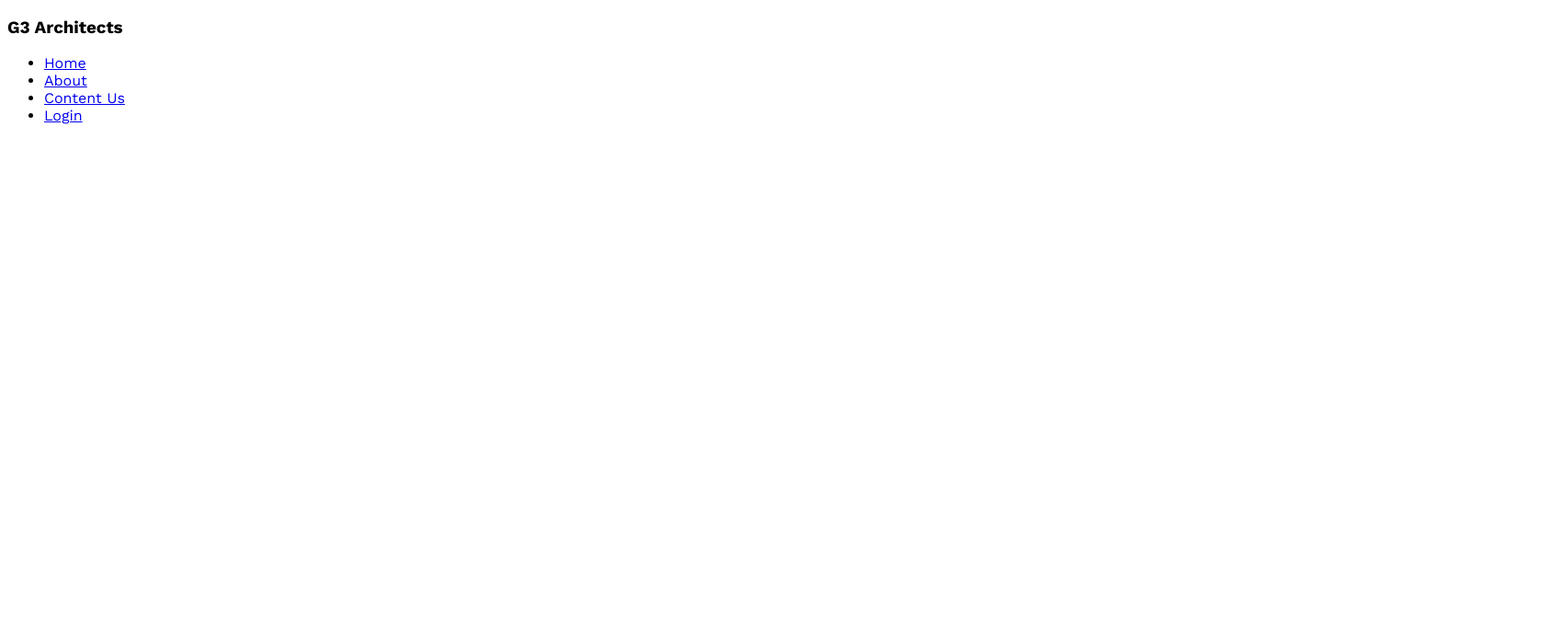
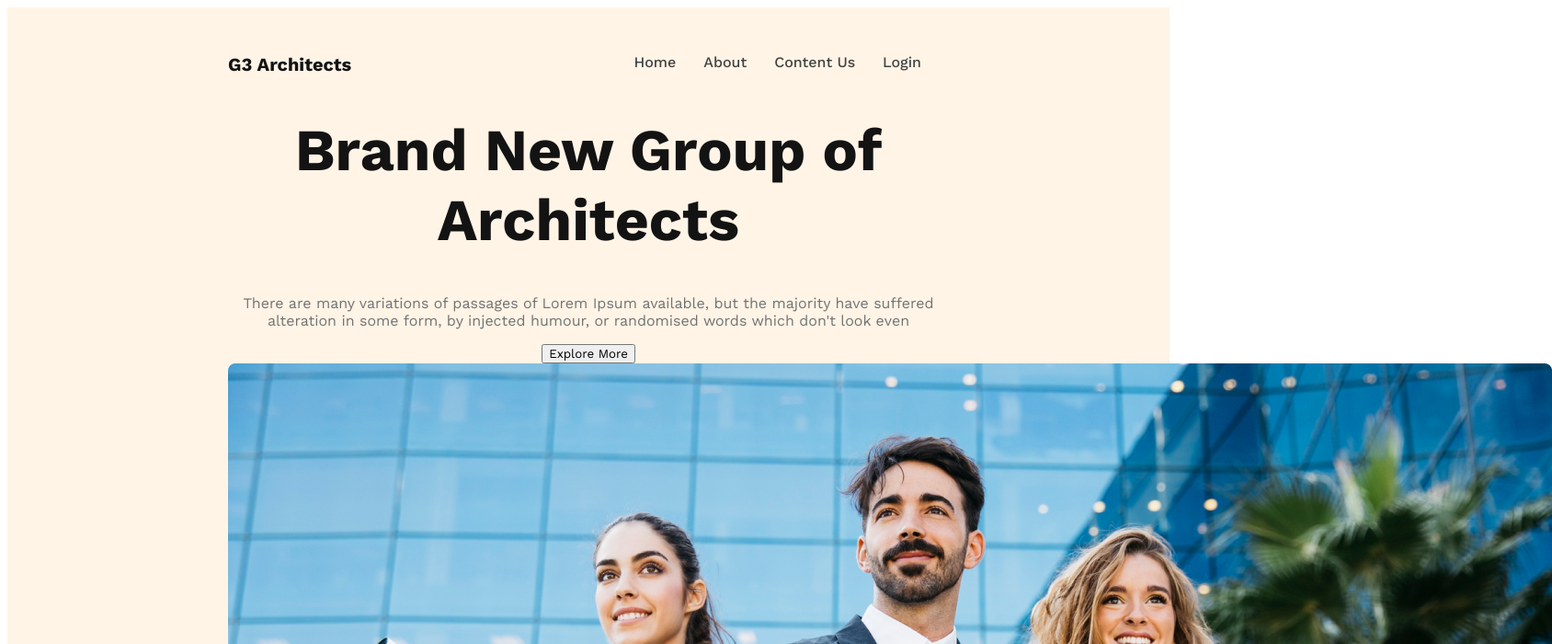
Before and after one commit to arrasel13/g3architects, a plain HTML site: page index.html in a window 1280 px wide. Shown: the top 700 px of the page at 92% size, 1688 px wide, since content can reach past the window. Drawn offline with nearby package versions, Linux system fonts and the light colour scheme.

Commit message:
content added on Hero section

```diff
--- a/index.html
+++ b/index.html
@@ -9,7 +9,7 @@
 <body>
     <header>
         <nav>
-            <h3>G3 Architects</h3>
+            <h3 class="nav-title">G3 Architects</h3>
             <ul>
                 <li><a href="#">Home</a></li>
                 <li><a href="#">About</a></li>
@@ -17,6 +17,16 @@
                 <li><a href="#">Login</a></li>
             </ul>
         </nav>
+
+        <div class="banner">
+            <div class="banner-content">
+                <h1 class="banner-title">Brand New Group of Architects</h1>
+                <p class="banner-description">There are many variations of passages of Lorem Ipsum available, but the majority have suffered alteration in some form, by injected humour, or randomised words which don't look even</p>
+                <button class="btn-primary">Explore More</button>
+            </div>
+            <img src="images/banner.png" alt="">
+        </div>
+
     </header>
     <main></main>
     <footer></footer>
--- a/styles/architect.css
+++ b/styles/architect.css
@@ -2,6 +2,70 @@
 
 @import url('https://fonts.googleapis.com/css2?family=Work+Sans:ital,wght@0,100..900;1,100..900&display=swap');
 
+/* Shared Styles */
+
 * {
     font-family: "Work Sans", sans-serif;
 }
+
+.btn-primary {
+
+}
+
+/* Header Styles */
+header {
+    background-color: rgba(255,144,14,0.10);
+    padding: 50px 240px;
+}
+
+nav {
+    display: flex;
+    justify-content: space-between;
+    align-content: center;
+}
+
+.nav-title {
+    font-size: 20px;
+    font-weight: 700;
+    margin: 0;
+    color: #131313;
+}
+
+nav > ul {
+    display: flex;
+    margin: 0;
+}
+
+nav li {
+    list-style: none;
+    margin-right: 30px;
+    font-size: 1rem;
+    font-weight: 500;
+}
+
+nav li a {
+    text-decoration: none;
+    color: #424242;
+}
+
+/* Banner Styles */
+
+.banner {}
+
+.banner-content {
+    max-width: 800px;
+    text-align: center;
+    margin: 0 auto;
+}
+
+.banner-title {
+    font-size: 4rem;
+    font-weight: 700;
+    color: #131313;
+}
+
+.banner-description {
+    font-size: 1rem;
+    font-weight: 400;
+    color: #727272;
+}
```
